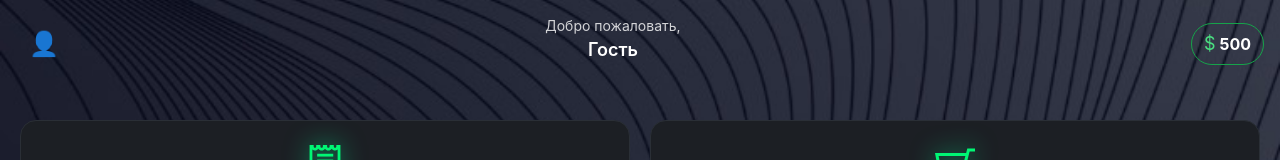
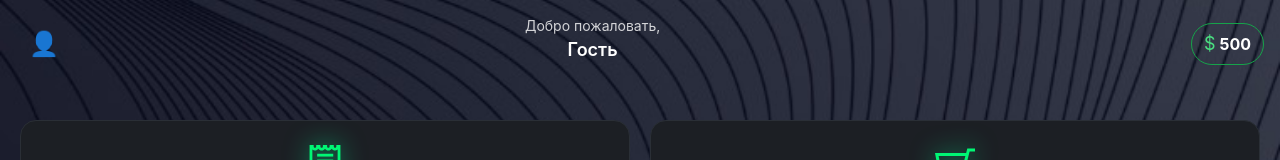
Before and after one commit to ik123-coder/giftbot-miniapp, a React (Vite) app in the folder client/: page / in a window 1280 px wide. Shown: the top 160 px of the page. Built offline with nearby package versions, Linux system fonts and the light colour scheme; the HTML template or start-up script is replaced by a standard one.

Commit message:
Update Header.jsx

```diff
--- a/client/src/components/Header.jsx
+++ b/client/src/components/Header.jsx
@@ -17,7 +17,7 @@ export default function Header({ firstName, balance, photoUrl }) {
       </div>
 
       {/* Центр: теперь текст (был аватар) */}
-      <div className="absolute left-1/2 -translate-x-[70%] top-4 flex flex-col items-center">
+      <div className="absolute left-1/2 -translate-x-[85%] top-4 flex flex-col items-center">
         <div className="text-sm opacity-80">Добро пожаловать,</div>
         <div className="text-lg font-semibold">{firstName}</div>
       </div>
```
